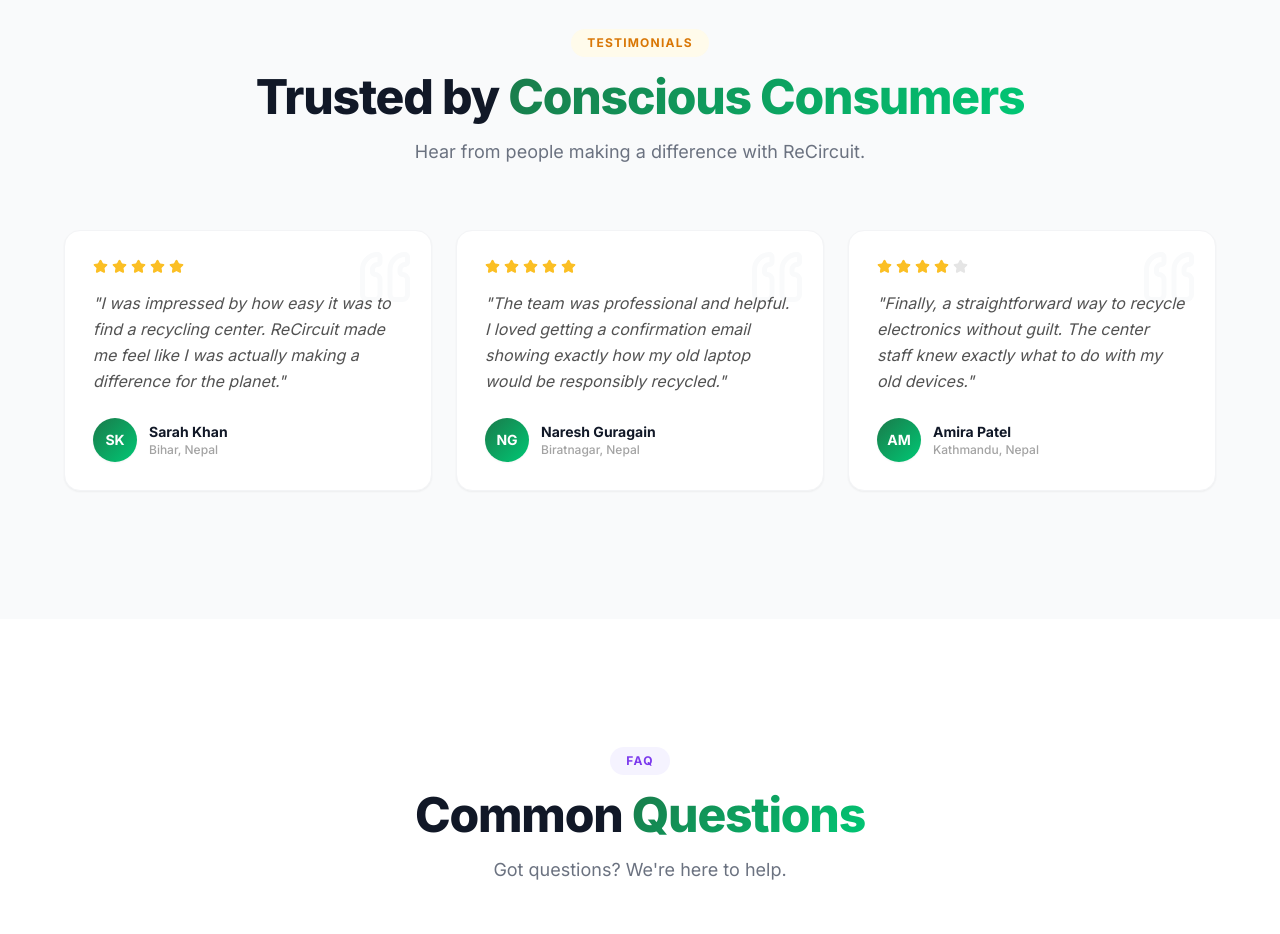
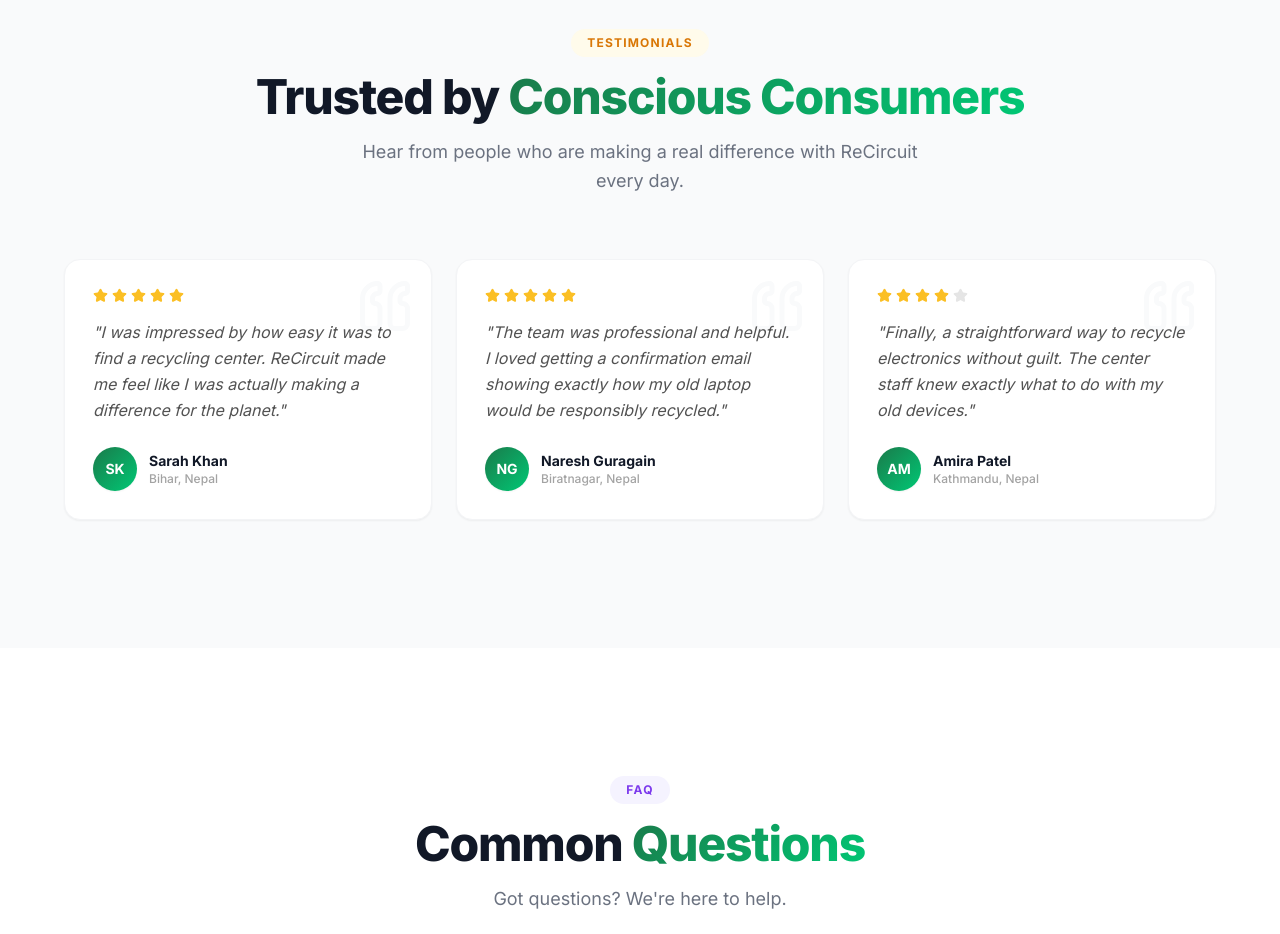
Before and after one commit to nirjalguragainofficial-hash/ReCircuit-Frontend, a React (Vite) app: page / in a window 1280 px wide. Shown: the part 5140-6074 px from the top of the page. Built offline with nearby package versions, Linux system fonts and the light colour scheme.

Commit message:
style: improve Testimonials section subtitle copy

```diff
--- a/src/components/Testimonials.jsx
+++ b/src/components/Testimonials.jsx
@@ -12,7 +12,7 @@ export function Testimonials() {
             Trusted by <span className="text-gradient-green">Conscious Consumers</span>
           </h2>
           <p className="text-lg text-neutral-500 max-w-xl mx-auto leading-relaxed">
-            Hear from people making a difference with ReCircuit.
+            Hear from people who are making a real difference with ReCircuit every day.
           </p>
         </div>
 
```
